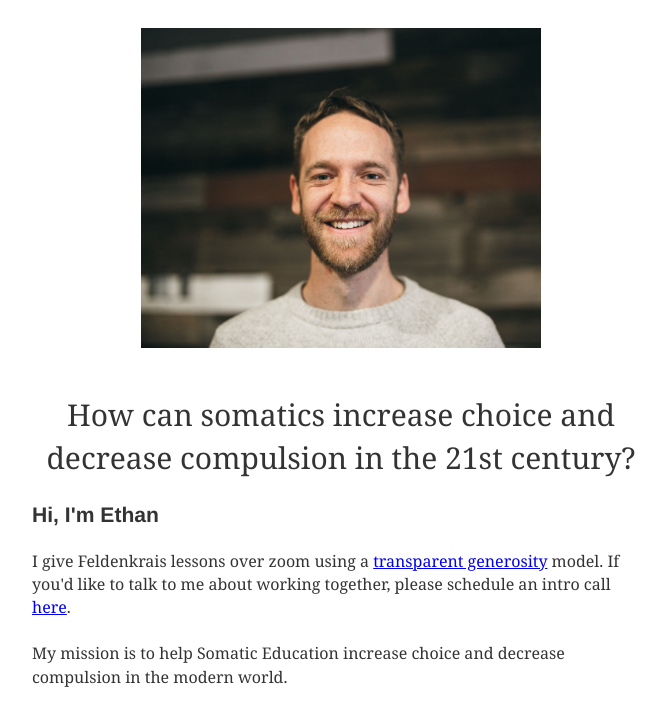
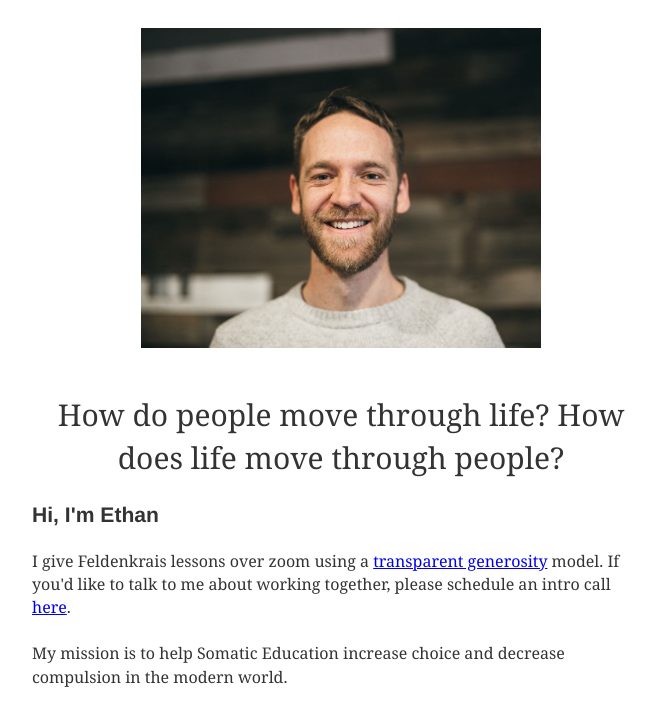
Before and after one commit to elocowan/ethancowan.com, a Gatsby site: page / in a window 1280 px wide. Shown: the part 93-800 px from the top of the page, without its empty margins (299-965 px from the left). Built offline with nearby package versions, Linux system fonts and the light colour scheme; Gatsby itself is replaced by a stand-in of ours; some packages are replaced by stand-ins of ours.

Commit message:
Update guiding question

```diff
--- a/src/pages/index.js
+++ b/src/pages/index.js
@@ -41,8 +41,7 @@ export default function Home() {
         <StyledImg fixed={data.file.sharp.fixed} />
       </Wrapper>
       <Centered>
-        How can somatics increase choice and decrease compulsion in the 21st
-        century?
+        How do people move through life? How does life move through people?
       </Centered>
       <h3>Hi, I'm Ethan</h3>
       <p>
```
